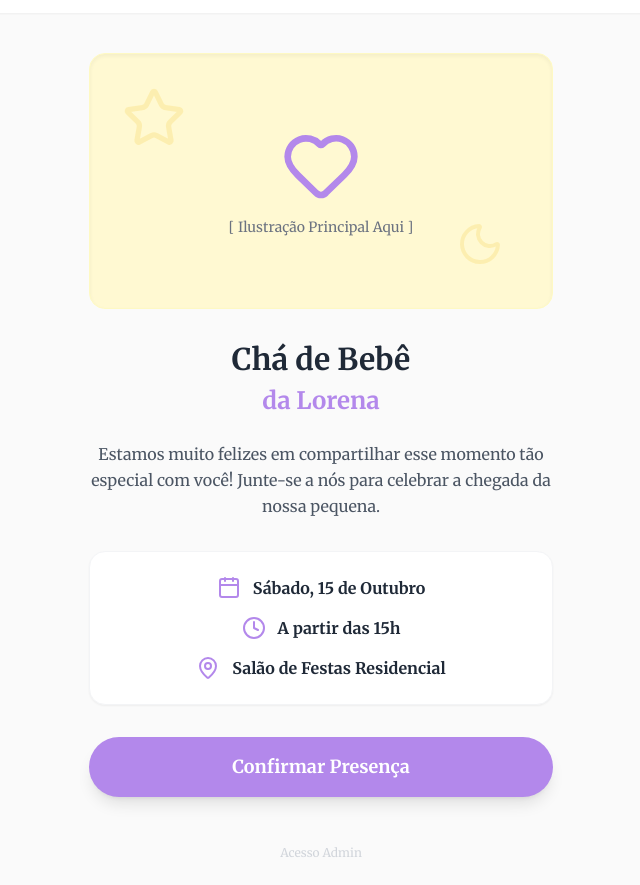
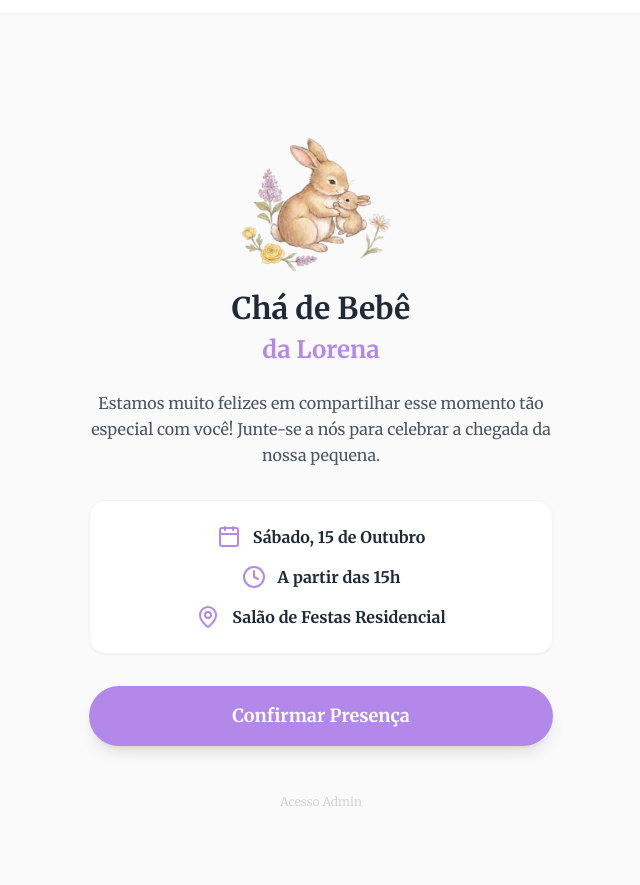
Before and after one commit to dasilvasauro/lorena, a plain HTML site: page index.html in a window 1280 px wide. Shown: the part 47-932 px from the top of the page, without its empty margins (319-959 px from the left). After the commit the page ends 881 px from the top, so only its background shows below. Drawn offline with nearby package versions, Linux system fonts and the light colour scheme.

Commit message:
ajustes texto

```diff
--- a/index.html
+++ b/index.html
@@ -107,11 +107,8 @@
         <main id="view-home" class="flex-grow flex flex-col items-center p-6 max-w-lg mx-auto w-full fade-in">
 
             <!-- Ilustração Placeholder -->
-            <div class="w-full h-64 bg-baby-yellow rounded-2xl flex flex-col items-center justify-center mb-8 shadow-inner border border-yellow-100 mt-4 overflow-hidden relative">
-                <i data-lucide="star" class="text-baby-yellow-dark w-16 h-16 mb-2 absolute top-8 left-8 opacity-50"></i>
-                <i data-lucide="moon" class="text-baby-yellow-dark w-12 h-12 mb-2 absolute bottom-8 right-12 opacity-50"></i>
-                <i data-lucide="heart" class="text-baby-lilac-dark w-20 h-20 mb-3 z-10"></i>
-                <span class="text-gray-500 text-sm z-10">[ Ilustração Principal Aqui ]</span>
+            <div>
+                <img src="img/bunny_nobg.png">
             </div>
 
             <div class="text-center w-full">
@@ -214,7 +211,7 @@
             <!-- Aviso Superior -->
             <div class="bg-baby-lilac/40 px-6 py-3 border-b border-baby-lilac text-sm text-gray-700 text-center flex items-center justify-center gap-2">
                 <i data-lucide="info" class="w-4 h-4 text-baby-lilac-dark"></i>
-                <span>Os acompanhantes estão especificados no convite enviado pelo Whatsapp.</span>
+                <span>Confirme <b>apenas a sua presença</b>, representando seu/sua(s) acompanhante(s). O salão suporta um número limitado de pessoas, por favor não considerar ninguém além dos nomes que mencionamos no WhatsApp.</span>
             </div>
 
             <!-- Formulário -->
```
Also changed, not shown: img/bunny_nobg.png (added), 1 other file.
